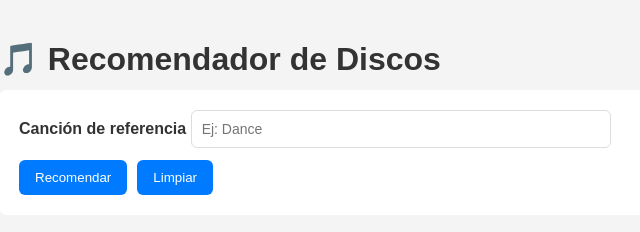
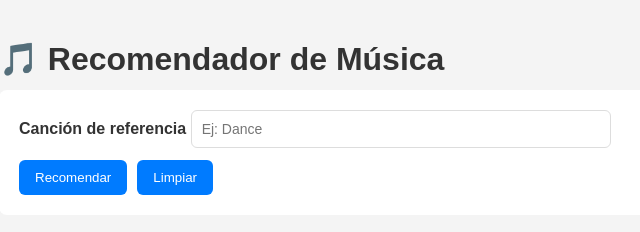
Before and after one commit to lateixido/Recomendador-de-Musica, a plain HTML site: page front_end/index.html in a window 1280 px wide. Shown: the full height of the page, 41-681 px from the left. Drawn offline with Linux system fonts and the light colour scheme.

Commit message:
Actualización

```diff
--- a/front_end/index.html
+++ b/front_end/index.html
@@ -2,7 +2,7 @@
 <html lang="es">
 <head>
   <meta charset="UTF-8" />
-  <title>Recomendador de Discos</title>
+  <title>Recomendador de Música</title>
   <style>
     :root { --bg:#f4f4f4; --card:#fff; --text:#333; --muted:#666; --primary:#007bff; --primary-d:#0056b3; --ok:#e8f5e8; --err:#fde8e8; }
     * { box-sizing: border-box; }
@@ -27,7 +27,7 @@
   </style>
 </head>
 <body>
-  <h1>🎵 Recomendador de Discos</h1>
+  <h1>🎵 Recomendador de Música</h1>
 
   <form id="form">
     <div class="stack">
```
Also changed, not shown: 2 other files.
